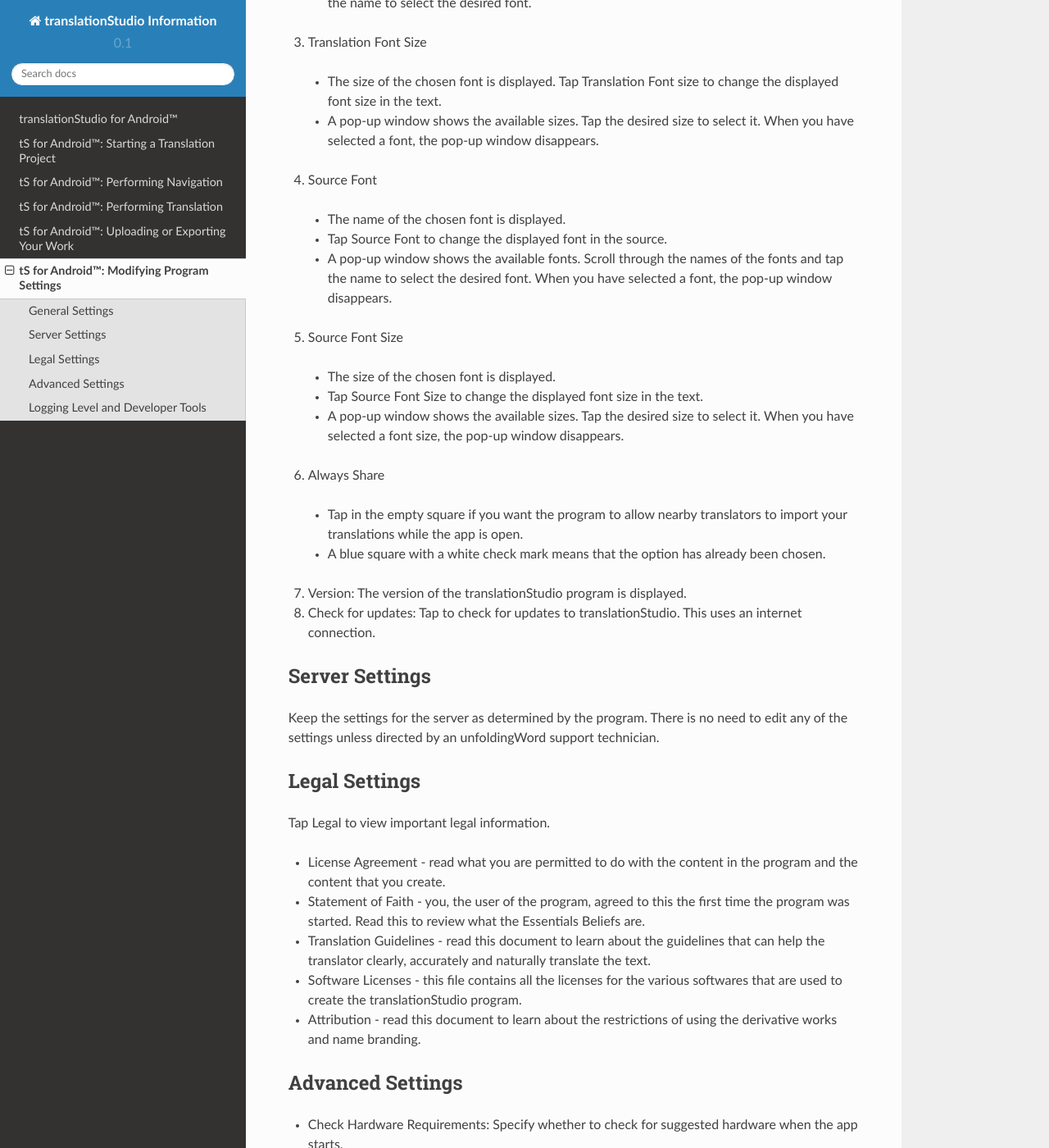
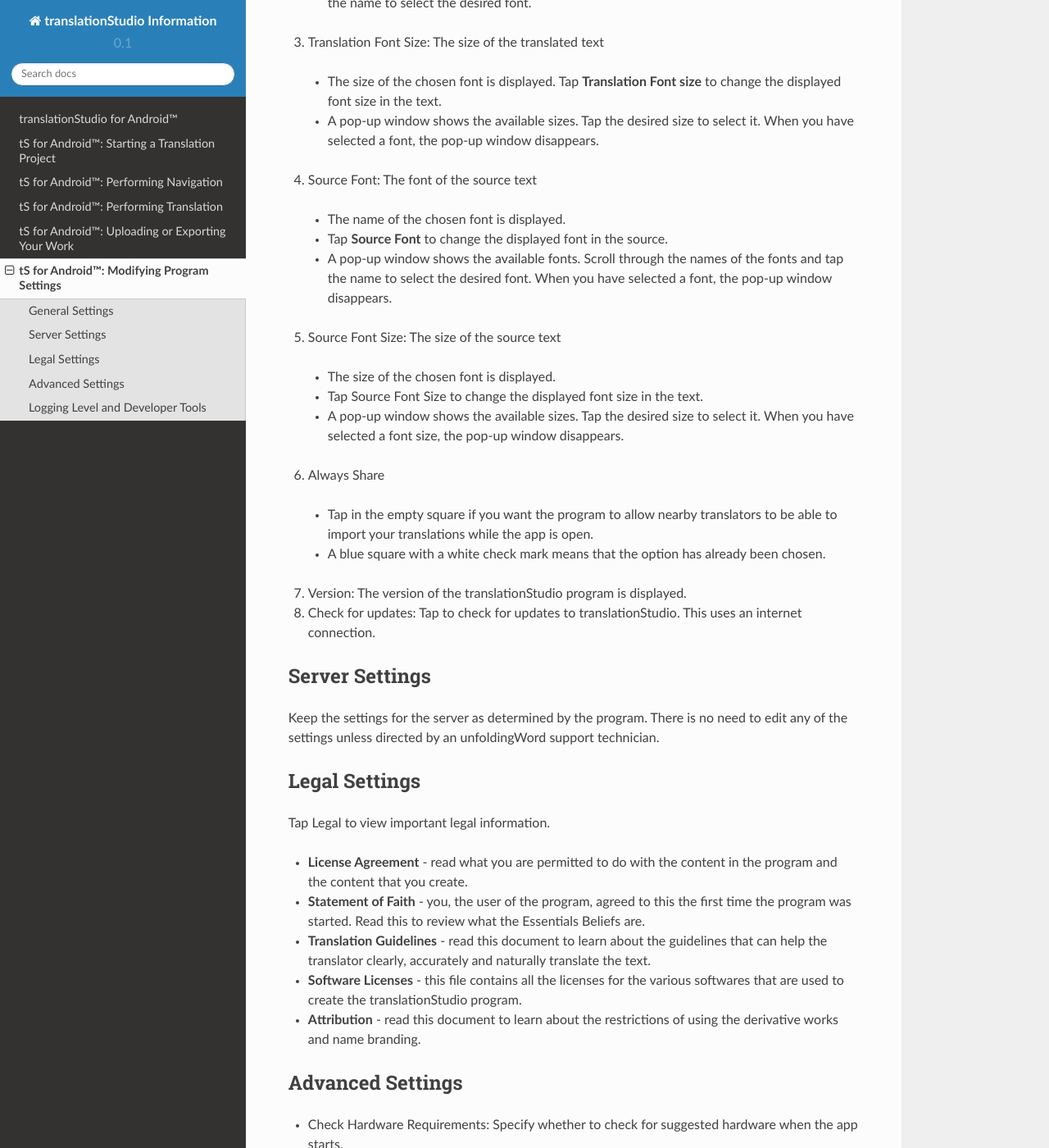
Before and after one commit to unfoldingWord-dev/translationStudio-Info, a Sphinx documentation site: the page built from docs/tSettings.rst, in a window 1280 px wide and 1400 px high, scrolled down 1165 px. Shown: the whole window at 82% size. Built offline with Sphinx 7.4.7 and the Read the Docs theme 2.0.0, drawn with Linux system fonts in a browser that asks for light colours; pages that are not in the unit, such as notebooks, are missing from menus; some of the changed text lies outside the part shown.

Commit message:
Update tSettings.rst

```diff
--- a/docs/tSettings.rst
+++ b/docs/tSettings.rst
@@ -31,31 +31,31 @@ The General settings are as follows:
 
   * Naming the tablet is helpful when sharing with a friend. See Backup and Share Your Work for more information.
 
-  * Tap Device name to name the tablet. A pop-up window opens where you can enter a name for your tablet.
+  * Tap **Device name** to name the tablet. A pop-up window opens where you can enter a name for your tablet.
 
-  * Tap OK to save the name.
+  * Tap **OK** to save the name.
 
-2.	Translation Font
+2.	Translation Font: The font of the translated text
 
-  * The name of the chosen font is displayed. Tap Translation Font to change the displayed font in the text.
+  * The name of the chosen font is displayed. Tap **Translation Font** to change the displayed font in the text.
 
   * A pop-up window shows the available fonts. Scroll through the names of the fonts and tap the name to select the desired font.
 
-3.	Translation Font Size
+3.	Translation Font Size: The size of the translated text
 
-  * The size of the chosen font is displayed. Tap Translation Font size to change the displayed font size in the text.
+  * The size of the chosen font is displayed. Tap **Translation Font size** to change the displayed font size in the text.
 
   * A pop-up window shows the available sizes. Tap the desired size to select it. When you have selected a font, the pop-up window disappears.
 
-4.	Source Font
+4.	Source Font: The font of the source text
 
   * The name of the chosen font is displayed.
 
-  * Tap Source Font to change the displayed font in the source.
+  * Tap **Source Font** to change the displayed font in the source.
 
   * A pop-up window shows the available fonts. Scroll through the names of the fonts and tap the name to select the desired font. When you have selected a font, the pop-up window disappears.
 
-5.	Source Font Size
+5.	Source Font Size: The size of the source text
 
   * The size of the chosen font is displayed.
 
@@ -65,7 +65,7 @@ The General settings are as follows:
 
 6.	Always Share
 
-  * Tap in the empty square if you want the program to allow nearby translators to import your translations while the app is open.
+  * Tap in the empty square if you want the program to allow nearby translators to be able to import your translations while the app is open.
 
   * A blue square with a white check mark means that the option has already been chosen.
 
@@ -83,15 +83,15 @@ Legal Settings
 
 Tap Legal to view important legal information.
 
-*	License Agreement - read what you are permitted to do with the content in the program and the content that you create.
+*	**License Agreement** - read what you are permitted to do with the content in the program and the content that you create.
 
-*	Statement of Faith - you, the user of the program, agreed to this the first time the program was started. Read this to review what the Essentials Beliefs are.
+*	**Statement of Faith** - you, the user of the program, agreed to this the first time the program was started. Read this to review what the Essentials Beliefs are.
 
-*	Translation Guidelines - read this document to learn about the guidelines that can help the translator clearly, accurately and naturally translate the text.
+*	**Translation Guidelines** - read this document to learn about the guidelines that can help the translator clearly, accurately and naturally translate the text.
 
-* Software Licenses - this file contains all the licenses for the various softwares that are used to create the translationStudio program.
+*  **Software Licenses** - this file contains all the licenses for the various softwares that are used to create the translationStudio program.
 
-* Attribution - read this document to learn about the restrictions of using the derivative works and name branding.
+*  **Attribution** - read this document to learn about the restrictions of using the derivative works and name branding.
 
 Advanced Settings
 -----------------
```
Also changed, not shown: other parts of docs/tSettings.rst (+1 -1 lines).
